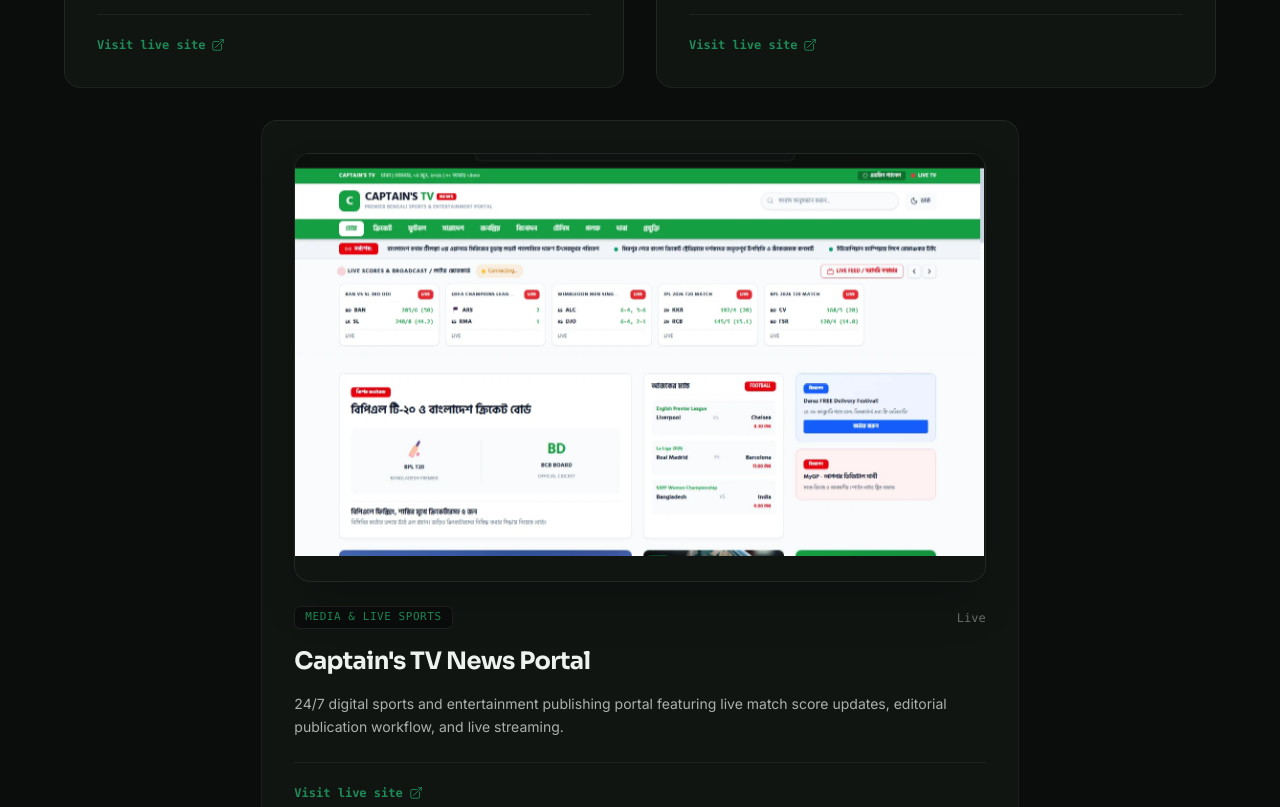
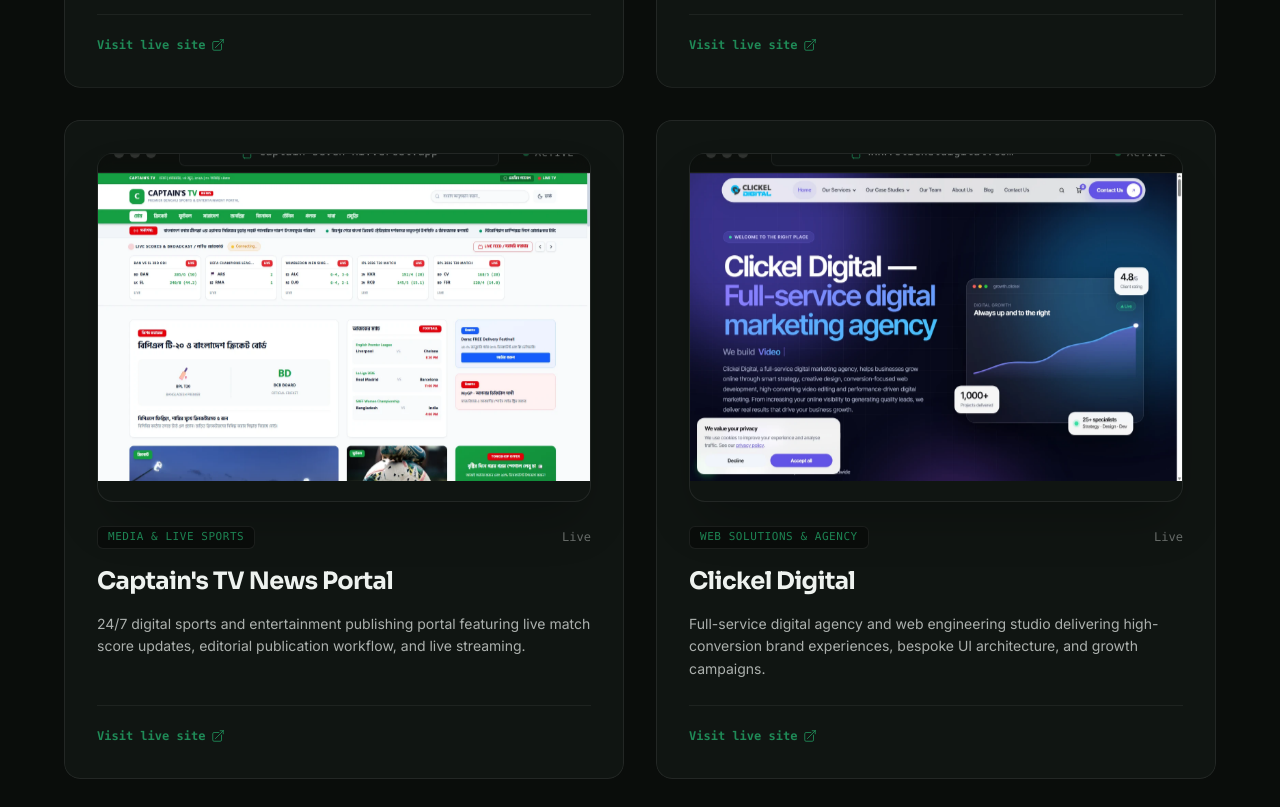
Before and after one commit to anoshione/web-team-portfolio, a Next.js app: page / in a window 1280 px wide. Shown: the part 5160-5967 px from the top of the page. Built offline with nearby package versions, Linux system fonts and the light colour scheme; no server answers.

Commit message:
refactor: align Captain's TV News card with standard bento subgrid pairs

```diff
--- a/src/components/sections/Projects.tsx
+++ b/src/components/sections/Projects.tsx
@@ -100,27 +100,20 @@ export function Projects() {
             </div>
           )}
 
-          {/* Tiles 2-6: Bento Sub-Grid */}
-          {otherProjects.map((project) => {
-            const isBottomMiddle = project.slug === "news-portal";
-            return (
+          {/* Bento Sub-Grid */}
+          {otherProjects.map((project) => (
             <div
               key={project.slug}
               data-project-tile
               data-spotlight
-                className={cn(
-                  "group relative flex flex-col justify-between rounded-2xl border border-white/[0.08] bg-surface p-6 sm:p-8 transition-all duration-300 hover:border-accent hover:-translate-y-1.5 hover:shadow-2xl",
-                  isBottomMiddle
-                    ? "lg:col-span-8 lg:col-start-3"
-                    : "lg:col-span-6"
-                )}
+              className="group relative flex flex-col justify-between rounded-2xl border border-white/[0.08] bg-surface p-6 sm:p-8 transition-all duration-300 hover:border-accent hover:-translate-y-1.5 hover:shadow-2xl lg:col-span-6"
             >
               <div className="space-y-4">
                 <BrowserFrame
                   title={project.name}
                   url={project.url ? project.url : `${project.slug}.promise.internal`}
                   image={project.image}
-                    aspect={isBottomMiddle ? "wide" : "video"}
+                  aspect="video"
                 />
 
                 <div className="flex items-center justify-between pt-2">
@@ -189,8 +182,7 @@ export function Projects() {
                 )}
               </div>
             </div>
-          );
-        })}
+          ))}
         </ProjectGridAnimation>
 
         {/* View full portfolio link */}
```
Lines whose indentation alone changed are shown as unchanged.
